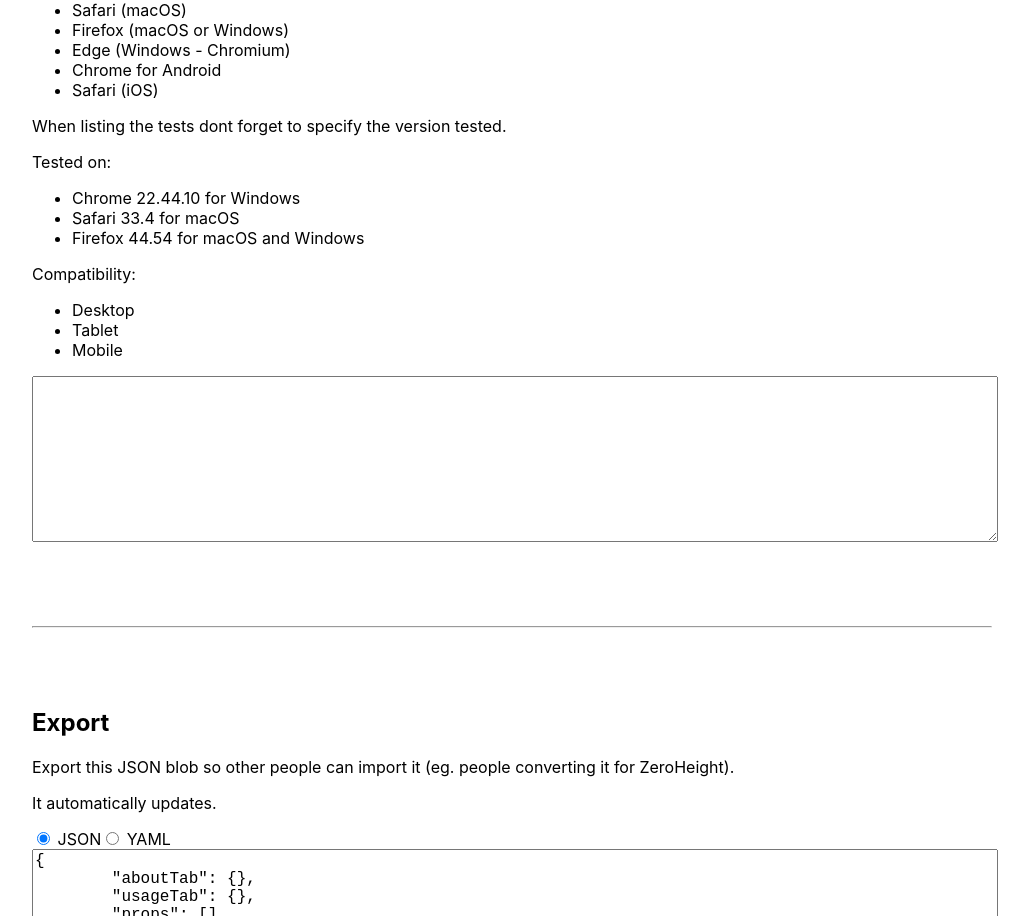
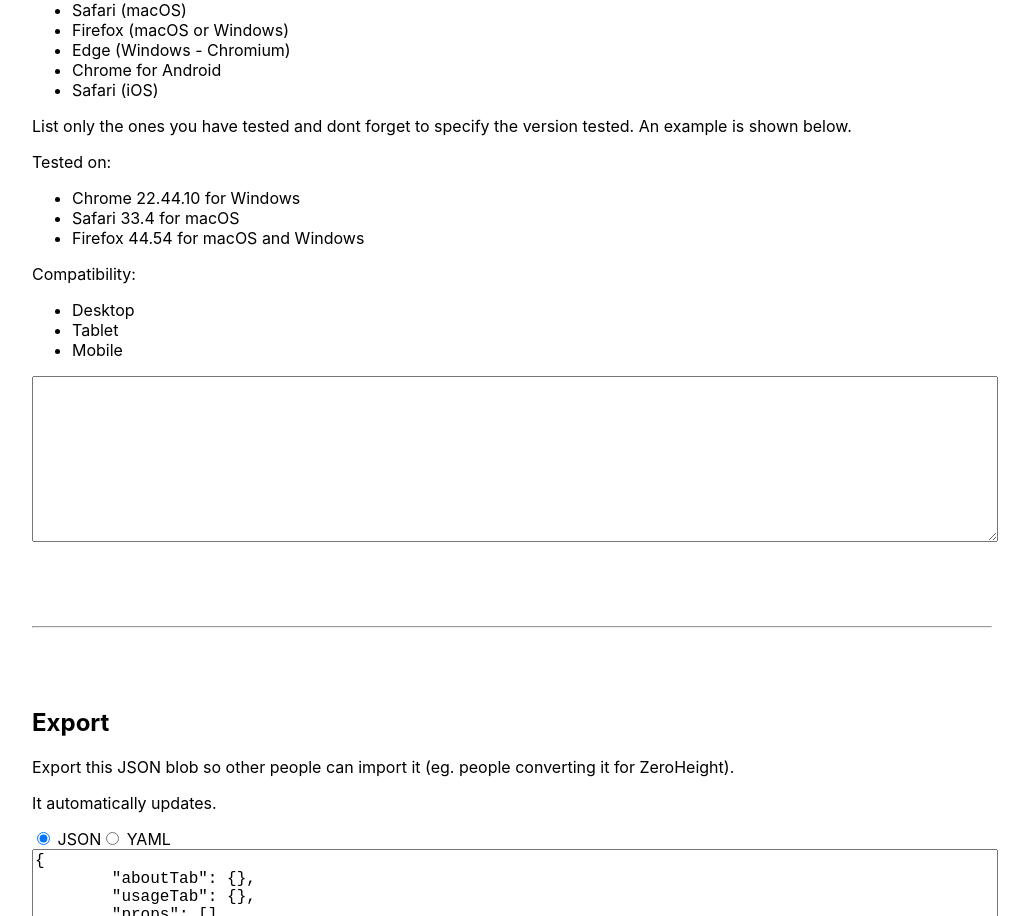
Before and after one commit to jared-hexagon/atomix-docs.github.io, a React (Create React App) app: page / in a window 1280 px wide. Shown: the part 4549-5465 px from the top of the page, without its empty margins (128-1157 px from the left). Built offline with nearby package versions, Linux system fonts and the light colour scheme.

Commit message:
Update App.js

```diff
--- a/src/App.js
+++ b/src/App.js
@@ -604,7 +604,8 @@ const MyExampleComponent = () => {
         <li>Safari (iOS)</li>
       </ul>
       <p>
-        When listing the tests dont forget to specify the version tested.
+        List only the ones you have tested and dont forget to specify the version tested.
+        An example is shown below.
       </p>
       <p>
         Tested on:
```
